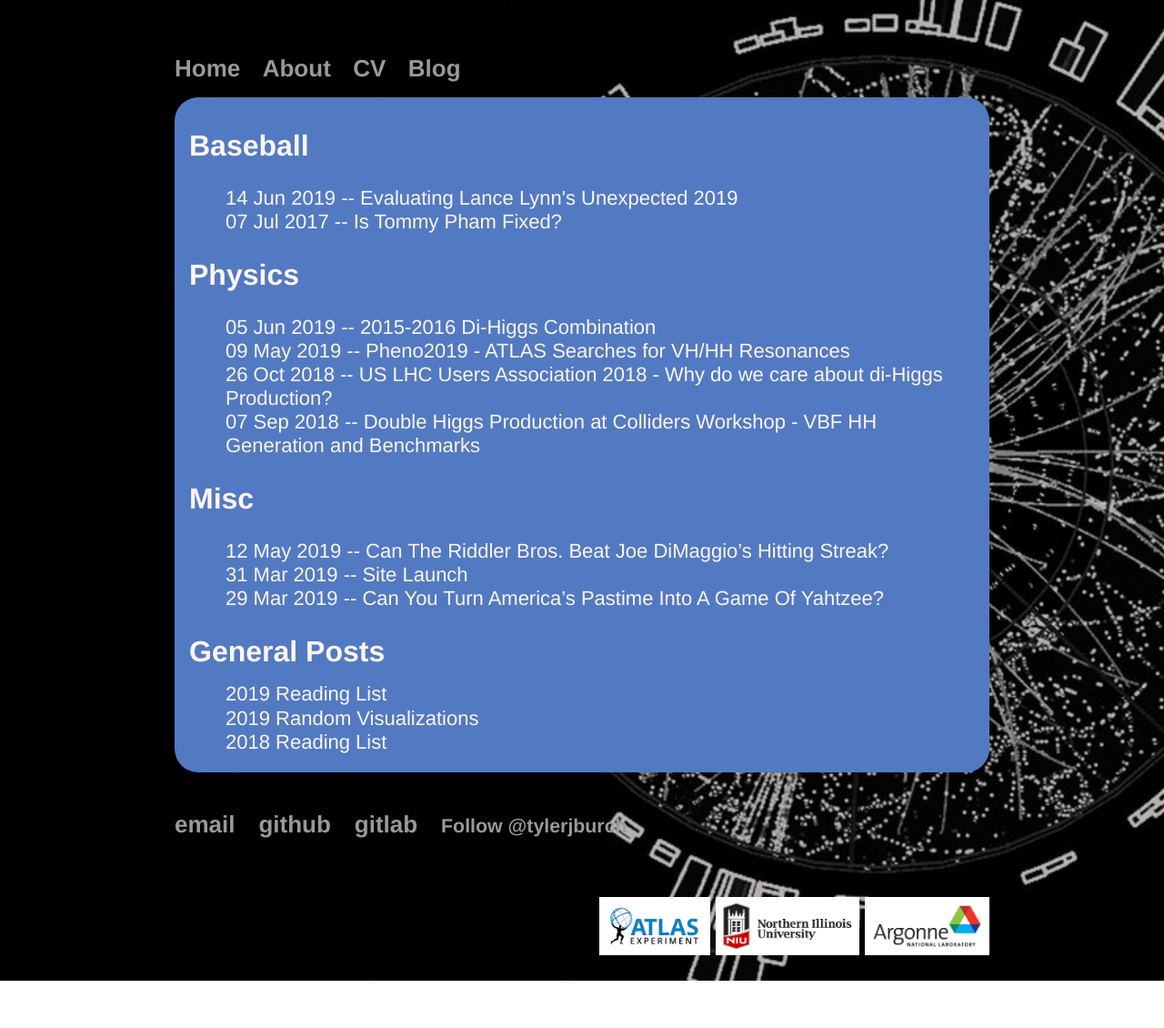
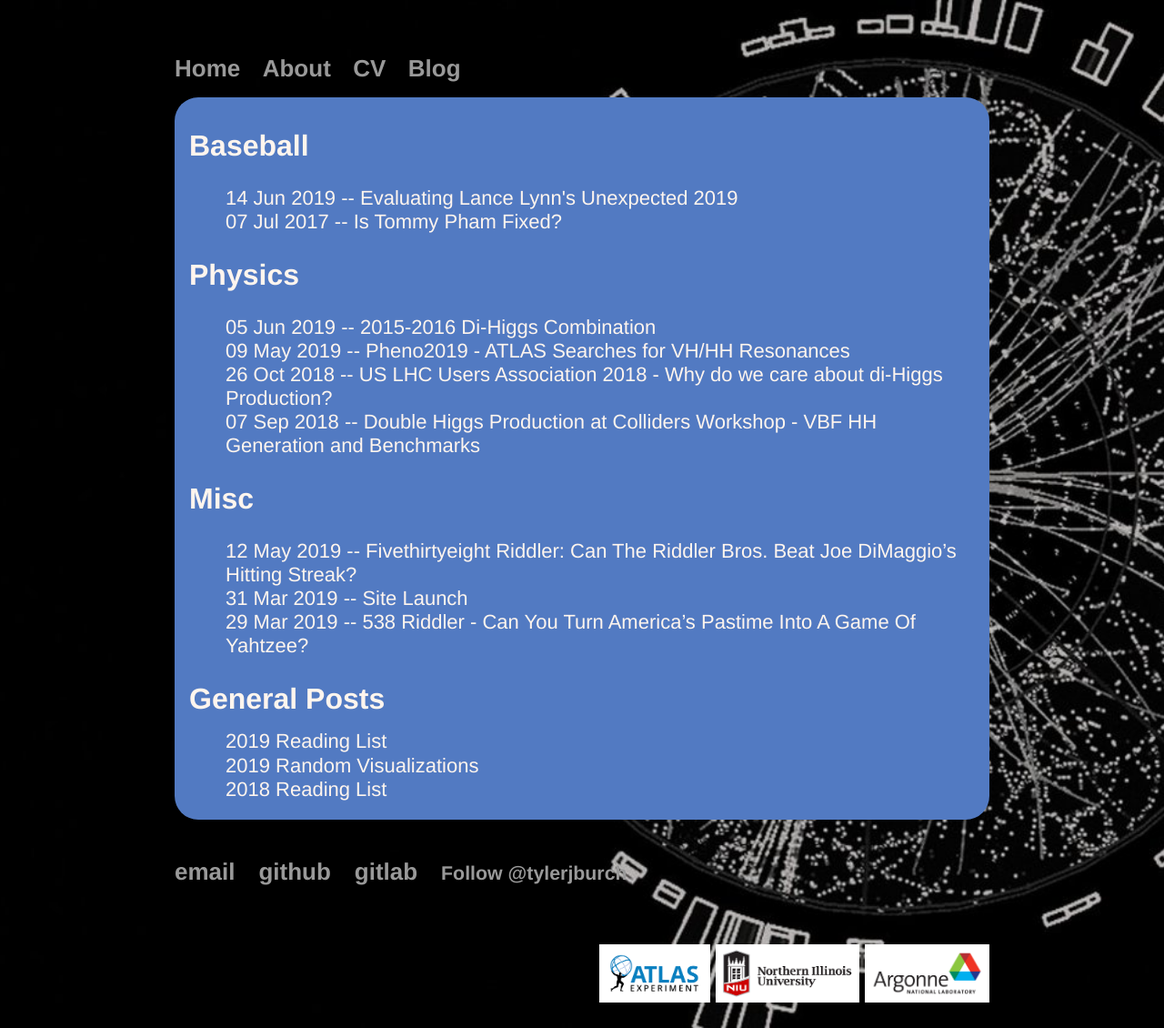
Before and after one commit to tjburch/tjburch.github.io, a Jekyll site: the page built from blog/index.html, in a window 1280 px wide. Shown: the whole page at 91% size. Built offline with Jekyll 4.4.1, drawn with Linux system fonts in a browser that asks for light colours; comment, search, counter and statistics services are not loaded; before the commit the page ends 1078 px from its top, so only the background shows below that.

Commit message:
add 538 to title

```diff
--- a/_posts/2019-03-29-fivethirtyeight_yahtzee.md
+++ b/_posts/2019-03-29-fivethirtyeight_yahtzee.md
@@ -1,6 +1,6 @@
 ---
 layout: post
-title: "Can You Turn America’s Pastime Into A Game Of Yahtzee?"
+title: "538 Riddler - Can You Turn America’s Pastime Into A Game Of Yahtzee?"
 date: 2019-03-29
 categories: Misc
 tags: [fivethiryeight, puzzles, riddler]
--- a/_posts/2020-05-12-fivethirtyeight_dimaggio.md
+++ b/_posts/2020-05-12-fivethirtyeight_dimaggio.md
@@ -1,6 +1,6 @@
 ---
 layout: post
-title: "Can The Riddler Bros. Beat Joe DiMaggio’s Hitting Streak?"
+title: "Fivethirtyeight Riddler: Can The Riddler Bros. Beat Joe DiMaggio’s Hitting Streak?"
 date: 2019-05-12
 categories: Misc
 tags: [fivethiryeight, puzzles, riddler]
```
